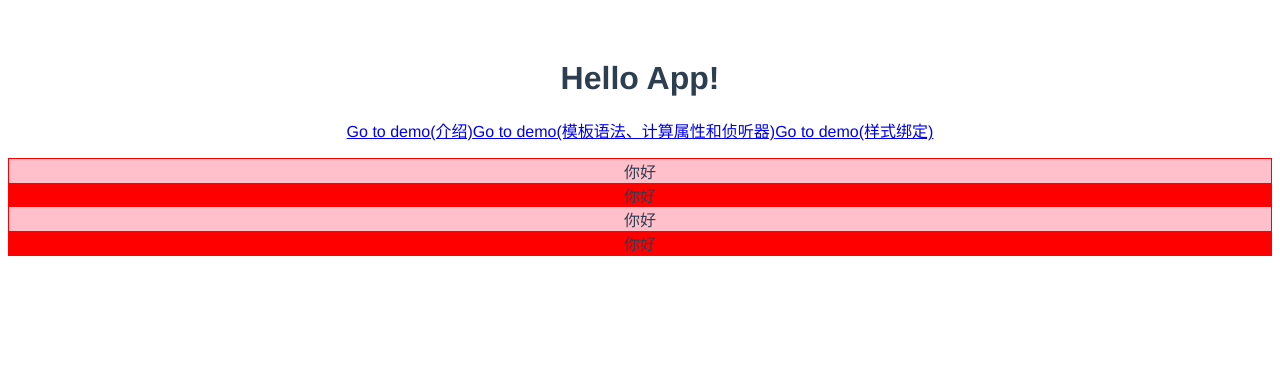
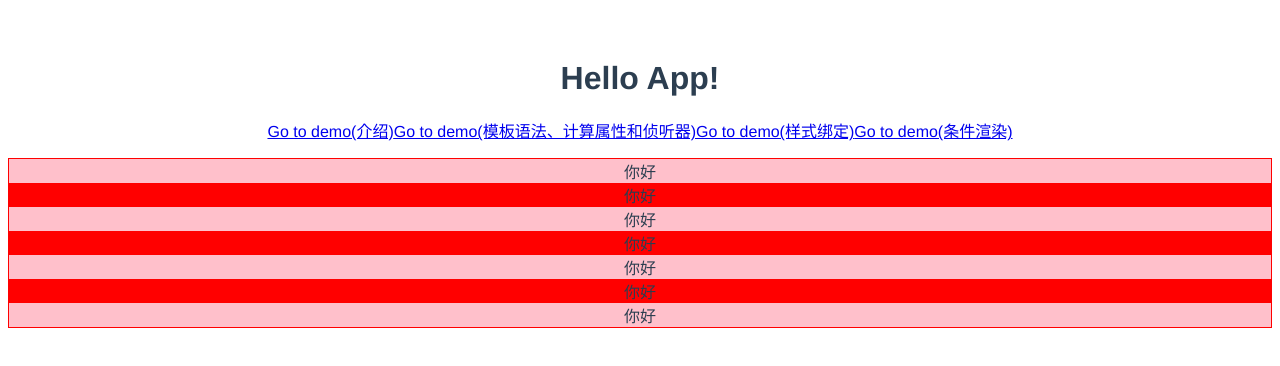
Before and after one commit to Snail727/SnailFis, a Vue app in the folder snailFis/SnailFisWeb/: page /#/Demo2 in a window 1280 px wide. Shown: the top 366 px of the page. Built offline with nearby package versions, Linux system fonts and the light colour scheme.

Commit message:
样式绑定

```diff
--- a/snailFis/SnailFisWeb/src/App.vue
+++ b/snailFis/SnailFisWeb/src/App.vue
@@ -5,6 +5,7 @@
     <router-link to="/Demo">Go to demo(介绍)</router-link>
     <router-link to="/Demo1">Go to demo(模板语法、计算属性和侦听器)</router-link>
     <router-link to="/Demo2">Go to demo(样式绑定)</router-link>
+    <router-link to="/Demo3">Go to demo(条件渲染)</router-link>
   </p>
   <div style="border: 1px solid red;">
   <router-view></router-view>
--- a/snailFis/SnailFisWeb/src/baseData/Demo2.vue
+++ b/snailFis/SnailFisWeb/src/baseData/Demo2.vue
@@ -4,10 +4,15 @@
     <div :class="classObject">你好</div>
     <div :class="[className1,className2]">你好</div>
     <div :class="[isClass1?className1:'']">你好</div>
+    <div :class="[{'class1':isClass1},className2]">你好</div>
+    <todo-item :class="[isClass1?className1:'']"></todo-item>
+    <div :style="styleObject">你好</div>
   </div>
 </template>
 
 <script>
+import Vue from "vue";
+Vue.component('todo-item',{template:'<div>你好</div>'})
 export default {
   data(){
     return{
@@ -19,6 +24,9 @@ export default {
       },
       className1:"class1",
       className2:"class2",
+      styleObject:{
+          background:'pink',
+      },
     }
   }
 }
--- /dev/null
+++ b/snailFis/SnailFisWeb/src/baseData/Demo3.vue
@@ -0,0 +1,33 @@
+<template>
+  <div>
+      <div v-if="isTitle">你好呀</div>
+      <div v-else>这是一个题目</div>
+      <template v-if="mathNum>0.5"><p>我大于0.5</p></template>
+      <template v-else-if="mathNum==0.5"><p>我等于0.5</p></template>
+      <template v-else><p>我小于0.5</p></template>
+      <div>
+        <template v-if="isUser">
+            <label>userName</label>
+            <input key="userName">
+        </template>
+        <template v-else>
+            <label>email</label>
+            <input key="email">
+        </template>
+        <button @click="isUser=!isUser">change</button>
+        <div v-show="isTitle">你好呀</div>
+      </div>
+  </div>
+</template>
+
+<script>
+export default {
+  data(){
+    return{
+        isTitle:false,
+        mathNum:Math.random(),
+        isUser:true,
+    }
+  }
+}
+</script>
--- a/snailFis/SnailFisWeb/src/router/index.js
+++ b/snailFis/SnailFisWeb/src/router/index.js
@@ -4,6 +4,7 @@ import HelloWorld from '@/components/HelloWorld'
 import Demo from '@/baseData/Demo'
 import Demo1 from '@/baseData/Demo1'
 import Demo2 from '@/baseData/Demo2'
+import Demo3 from '@/baseData/Demo3'
 
 Vue.use(Router)
 
@@ -29,5 +30,10 @@ export default new Router({
       name: 'Demo2',
       component: Demo2
     },
+    {
+      path: '/Demo3',
+      name: 'Demo3',
+      component: Demo3
+    },
   ]
 })
```
